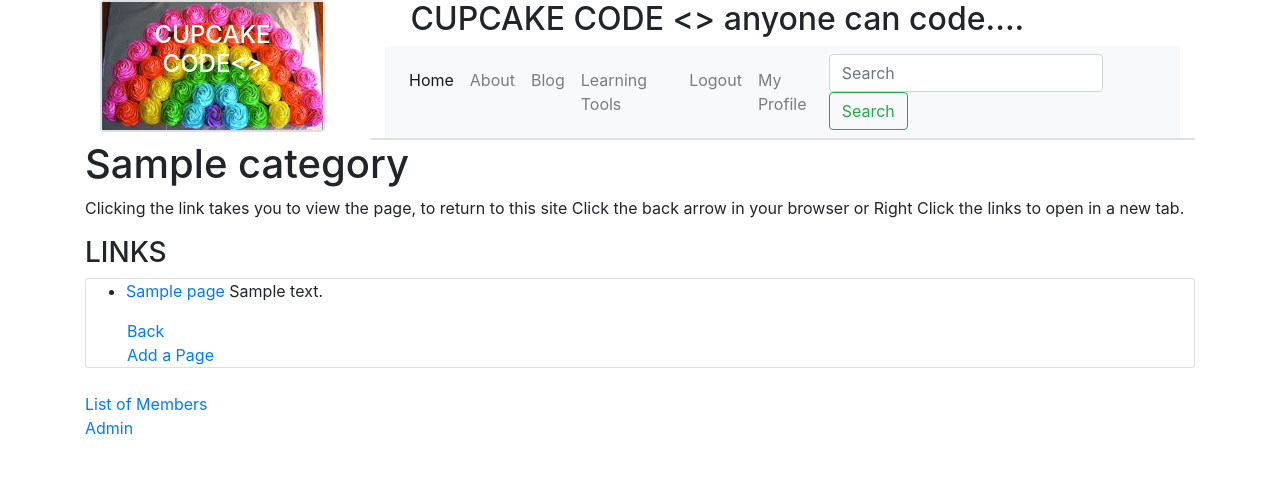
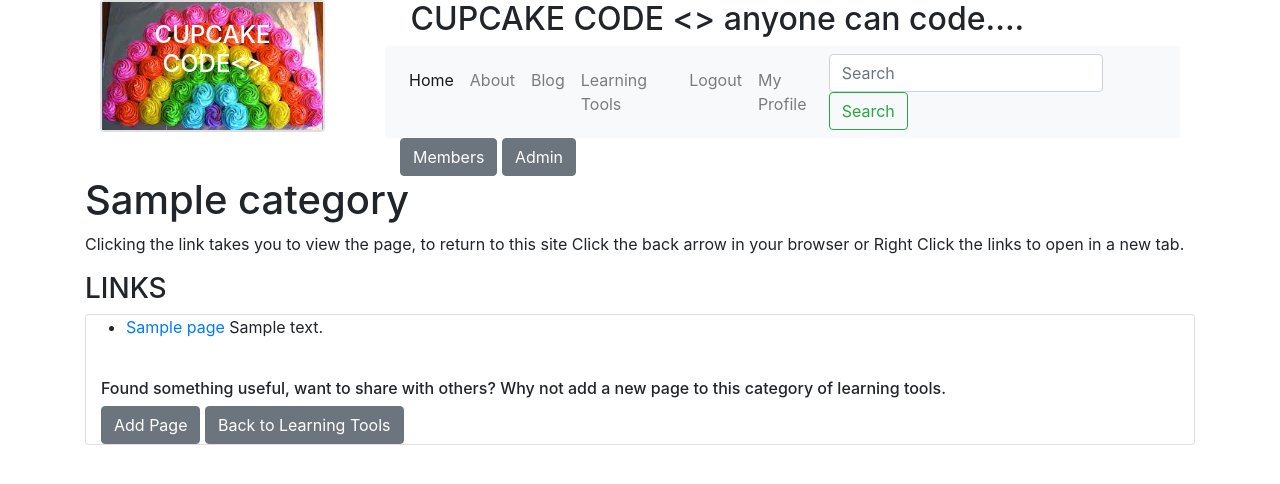
Before and after one commit to Csspalding/my_diss_django_project, a Django app: a page that uses templates/cupcake_site/base.html in a window 1280 px wide. Shown: the top 484 px of the page. Run offline with Django 3.2, Linux system fonts and the light colour scheme; a user stored in the database is signed in; tables that the repository leaves empty hold one stand-in row (values such as "Sample post"); some libraries are stand-ins or nearby versions.

Commit message:
buttons for links for authenticated users

```diff
--- a/templates/cupcake_site/base.html
+++ b/templates/cupcake_site/base.html
@@ -109,9 +109,17 @@ from bootstrap 4 CSS getting started link is copied from the CND box. Note there
 </nav>
 </div>
 
-    <div class="card">
-        {% comment %} Could add another image or animation in the area beneath the nav bar if required this is an EXAMPLE
-        <img id="rectangular" class="img-fluid" src="{% static 'images/digitalcakes.jpg' %}" alt="Code Background" style="width:100%; height:50%;">  {% endcomment %}
+    <div class="container">
+     <div class="col-sm-4">
+   <!--additional buttons features for authenticated users, only display if authenticated go here-->
+
+    {% if user.is_authenticated %}
+      <a href="{% url 'cupcake_site:list_profiles' %}" class="btn btn-secondary" role="button">Members</a>
+    {% endif %}
+    {% if user.is_staff %}
+      <a href="{% url 'admin:login' %}"  class="btn btn-secondary" role="button">Admin</a>
+    {% endif %}
+
     </div>
 <!--close the above nav bar column, then close the container-->
 </div>
@@ -124,18 +132,20 @@ from bootstrap 4 CSS getting started link is copied from the CND box. Note there
 {% block body_block %}
 {% endblock %}
 </div>
-<!--This is the footer layout with authenticiation restriction-->
+<!--This is the footer layout with authenticiation restriction//TODO test with users if this is preferable to above navigation bar NOW coded this in buttons above, this is alternative design-->
 <br/>
-<div class = "container">
-
+{% comment %} <div class = "container">
       {% if user.is_authenticated %}
            <a style = "display:block" class="center-align" href="{% url 'cupcake_site:list_profiles' %}" >List of Members</a>
+           <a href="{% url 'cupcake_site:list_profiles' %}" class="btn btn-secondary" role="button">Members</a>
+
       {% endif %}
       {% if user.is_staff %}
            <a style = "display:block" class="center-align" href="{% url 'admin:login' %}" >Admin</a>
+           <a href="{% url 'admin:login' %}"  class="btn btn-secondary" role="button">Admin</a>
       {% endif %}
-        {% comment %} <a style = "display:block" class="center-align" href="/contact" >Contact Cupcake Code</a> {% endcomment %}
-</div>
+        <a style = "display:block" class="center-align" href="/contact" >Contact Cupcake Code</a>
+</div> {% endcomment %}
 </div>
 </body>
 </html>
--- a/templates/cupcake_site/profile.html
+++ b/templates/cupcake_site/profile.html
@@ -51,12 +51,16 @@ Profile {{ selecteduser.username }}
               {{ form|crispy}}
               <input type= "submit" value ="Update"/>
         </form>
+         {% comment %} <li class="nav-item">
+        <a class="nav-link" href="{% url 'registration:password_form' %}">Change Password</a>
+      </li> {% endcomment %}
         {% else %}
         <!--if selected user is not logged in user - display the selected user member's profile bio details-->
         <p><strong>Bio</strong><br/>
         {{userprofile.bio}}
         {% endif %}
         </div>
+
         </div>
         </div>
 
--- a/templates/cupcake_site/tools.html
+++ b/templates/cupcake_site/tools.html
@@ -32,7 +32,8 @@
   <!--Link to add a new category - this is still inside the card-->
  {% if user.is_authenticated %}
 <div>
-    <a style = "display:block" class="center-align" href="{% url 'cupcake_site:add_category' %}" >Add New Category</a>
+    {% comment %} <a style = "display:block" class="center-align" href="{% url 'cupcake_site:add_category' %}" >Add New Category</a> {% endcomment %}
+    <a href="{% url 'cupcake_site:add_category' %}"  class="btn btn-secondary" role="button">Add New Category Tool</a>
       </div>
        {% endif %}
 
--- a/templates/cupcake_site/tools_category.html
+++ b/templates/cupcake_site/tools_category.html
@@ -29,17 +29,20 @@
         {% else %}
           <strong>No pages currently in category.</strong>
         {% endif %}
-       </div>
-        &emsp;&emsp;&nbsp;&nbsp;<a href="{% url 'cupcake_site:tools' %}">Back</a>
+     </div>
+    </div>
+       <div class = "container">
         <br>
 
-       {% if user.is_authenticated %}
-       <div>
-  <!-- category.slug is passed thorugh as a parameter to the url template tag -->
-        &emsp;&emsp;&nbsp;&nbsp;<a href="{% url 'cupcake_site:add_page' category.slug %}">Add a Page</a>
+        {% if user.is_authenticated %}
+        <!-- category.slug is passed thorugh as a parameter to the url template tag -->
+        {% comment %} &emsp;&emsp;&nbsp;&nbsp;<a href="{% url 'cupcake_site:add_page',  category.slug %}">Add a Page</a> {% endcomment %}
+        <h6>Found something useful, want to share with others? Why not add a new page to this category of learning tools.</h6>
+        <a href="{% url 'cupcake_site:add_page' category.slug %}"  class="btn btn-secondary" role="button">Add Page </a>
+
+       {% endif %}
+       <a href="{% url 'cupcake_site:tools' %}"  class="btn btn-secondary" role="button">Back to Learning Tools</a>
         </div>
-       {% endif %}
-       <div>
     {% else %}
           The specified category does not exist!
         </div>
--- a/templates/posts/posts_details.html
+++ b/templates/posts/posts_details.html
@@ -20,8 +20,10 @@
         </div>
         <div class = "card-action">
             {{post.created_at}}
+        <br/>
+        <a href="{% url 'posts:posts_index' %}"  class="btn btn-secondary" role="button">Back to Blogs</a>
         </div>
     </div>
-<a style = "display:block" class="center-align" href= "{% url 'posts:posts_index' %}" class="btn">Go Back</a>
+{% comment %} <a style = "display:block" class="center-align" href= "{% url 'posts:posts_index' %}" class="btn">Go Back</a>  {% endcomment %}
 
 {% endblock %}
--- a/templates/posts/posts_index.html
+++ b/templates/posts/posts_index.html
@@ -14,7 +14,8 @@
     </ul>
     {% if user.is_authenticated %}
     <div>
-    <a style = "display:block" class="center-align" href="{% url 'posts:posts_create' %}"  >Add New Post</a>
+    {% comment %} <a style = "display:block" class="center-align" href="{% url 'posts:posts_create' %}"  >Add New Post</a> {% endcomment %}
+    <a href="{% url 'posts:posts_create' %}"  class="btn btn-secondary" role="button">Add New Blog Post</a>
     </div>
     {% endif %}
 
```
